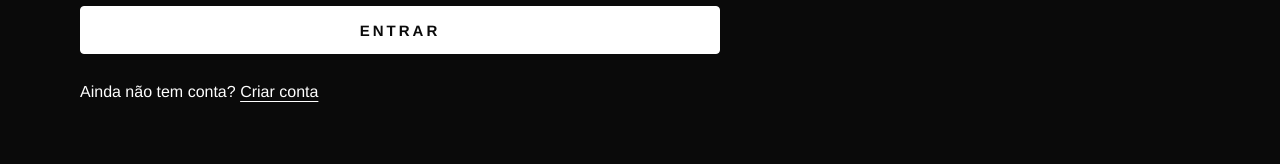
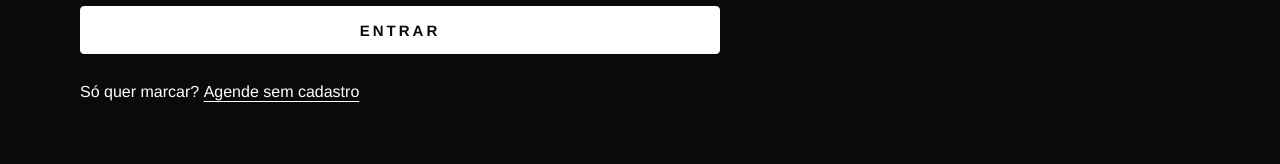
Before and after one commit to k3vinrich4rd/barbearia-altas-horas, a Next.js app in the folder frontend/: page /entrar in a window 1280 px wide. Shown: the part 609-773 px from the top of the page. Built offline with nearby package versions, Linux system fonts and the light colour scheme.

Commit message:
fix(entrar): Criar conta só nas abas e atalho Agende sem cadastro (fatia 16, F2, A16)

```diff
--- a/frontend/src/telas/Entrar.tsx
+++ b/frontend/src/telas/Entrar.tsx
@@ -1,5 +1,5 @@
 "use client";
-// Entrar (A36). Uma única mensagem para credencial errada (não diz se foi e-mail ou senha).
+// Entrar (A36; A16 da Fatia 16). Uma única mensagem para credencial errada (não diz se foi e-mail ou senha).
 import Link from "next/link";
 import { useRouter, useSearchParams } from "next/navigation";
 import { useState } from "react";
@@ -77,10 +77,11 @@ export function Entrar() {
           Entrar
         </Botao>
       </form>
+      {/* A16 (Fatia 16, F2): "Criar conta" fica só nas abas; aqui, o atalho para quem só quer marcar */}
       <p>
-        Ainda não tem conta?{" "}
-        <Link href="/cadastro" className="link-solto">
-          Criar conta
+        Só quer marcar?{" "}
+        <Link href="/agendar" className="link-solto">
+          Agende sem cadastro
         </Link>
       </p>
     </>
```
Also changed, not shown: 2 other files (tests, documents, lock files or other folders).
